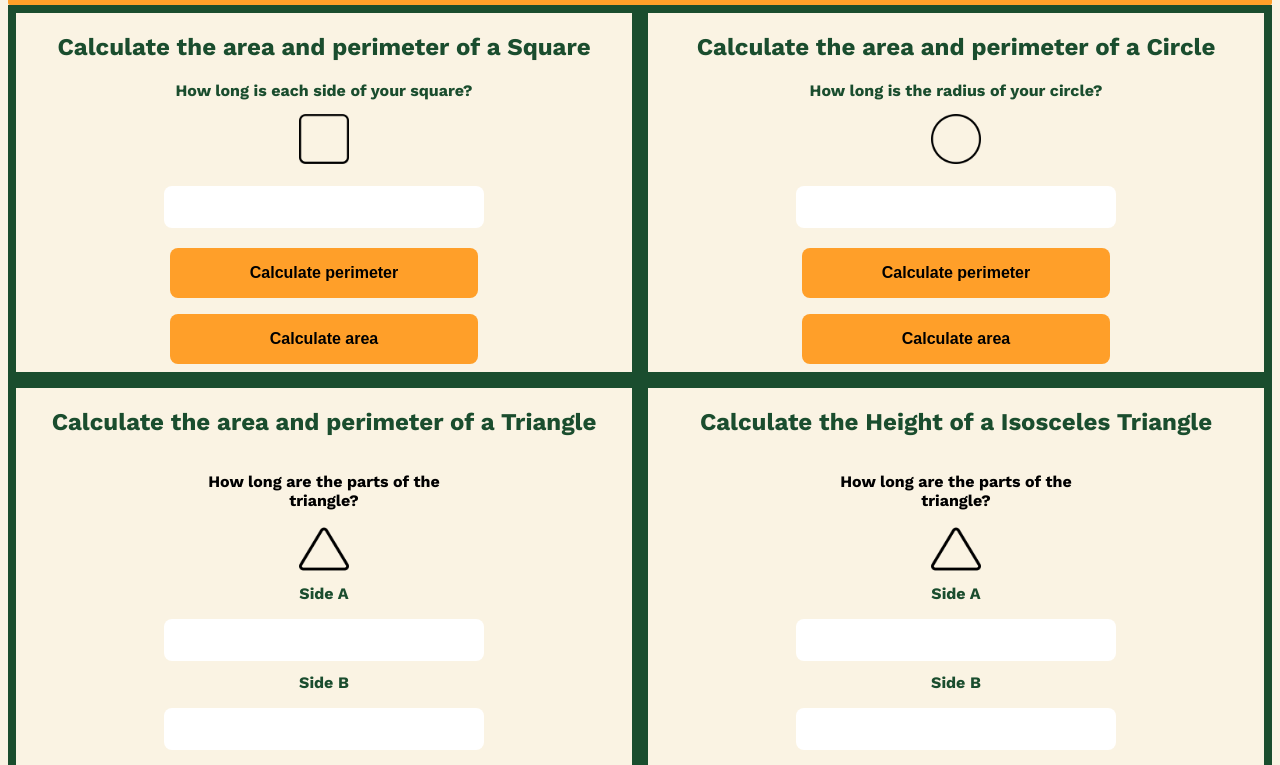
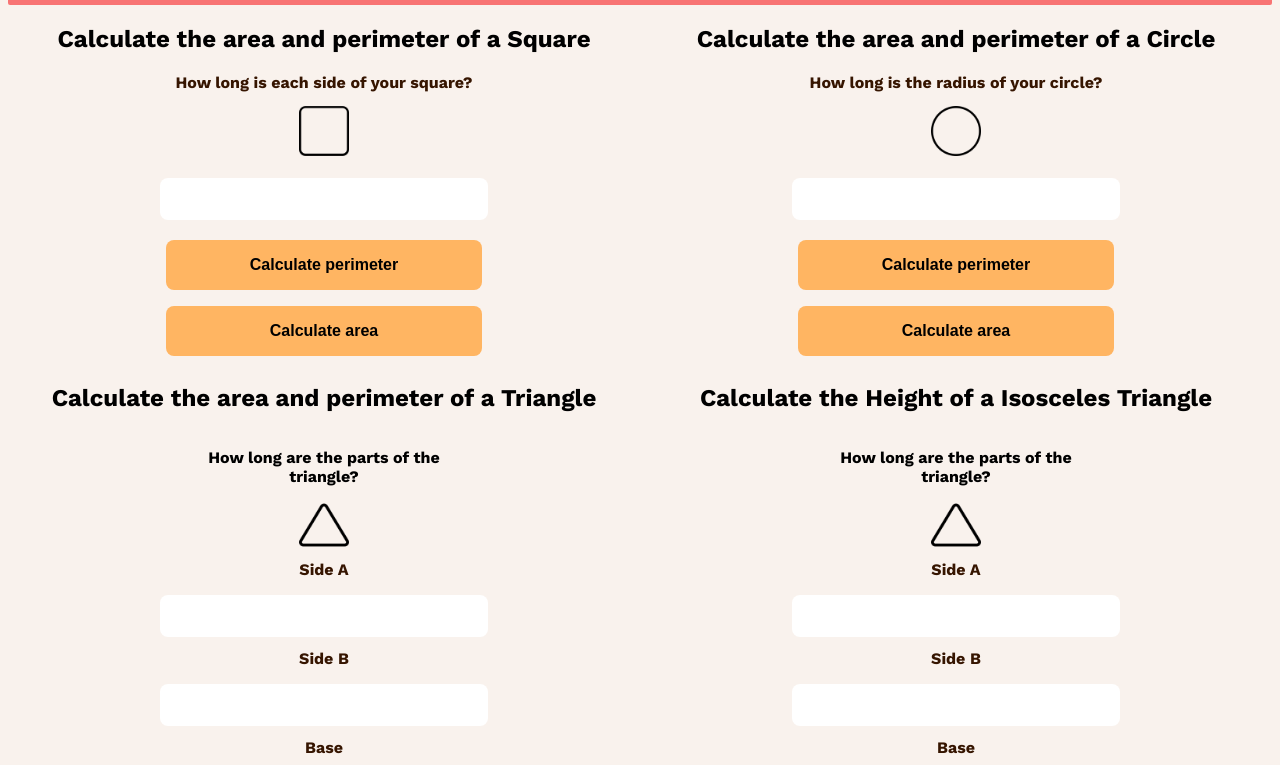
Before and after one commit to ibra-gragirena/platzi-curso-basico-javascript, a plain HTML site: page figuras.html in a window 1280 px wide. Shown: the part 84-849 px from the top of the page. Drawn offline with nearby package versions, Linux system fonts and the light colour scheme.

Commit message:
Palette changes

```diff
--- a/styles.css
+++ b/styles.css
@@ -1,8 +1,12 @@
 :root{
-    --black: #000000;
-    --olive: #1A4D2E;
-    --orange: #FF9F29;
-    --cream: #FAF3E3;
+    --white : #F9F2ED;
+    --blue : #3AB0FF;
+    --orange : #FFB562;
+    --red : #F87474;
+    --darkbrown : #1C0A00;
+    --brown : #361500;
+    --lightbrown : #603601;
+    --mustard : #CC9544;
     --sm: 1em;
     --md: 1.5em;
     --lg: 1.8em;
@@ -11,7 +15,7 @@ header{
     display: flex;
     align-items: flex-start;
     width: 100%;
-    background-color: var(--orange);
+    background-color: var(--red);
     border-radius: 2px;
 }
 body{
@@ -20,11 +24,11 @@ body{
     display: grid;
     align-items: center;
     justify-items: center;
-    background-color: var(--cream)
+    background-color: var(--white)
 }
 h2{
     font-size: var(--md);
-    color: var(--olive);
+    color: var(--black);
 }
 .section{
     display: grid;
@@ -38,10 +42,11 @@ h2{
 
 }
 
-.square_section{
+.square_section,
+.circle_section,
+.triangle_section{
     display: flex;
     flex-direction: column;
-    border: solid 8px var(--olive);
 
 }
 .circle_section{
@@ -66,7 +71,7 @@ h2{
     font-weight: bold;
     margin-bottom: 4px;
     width: 300px;
-    color: var(--olive);
+    color: var(--brown);
 }
 .input {
     background-color: var();
```
Also changed, not shown: figuras.js (line endings or trailing spaces), 1 other file.
